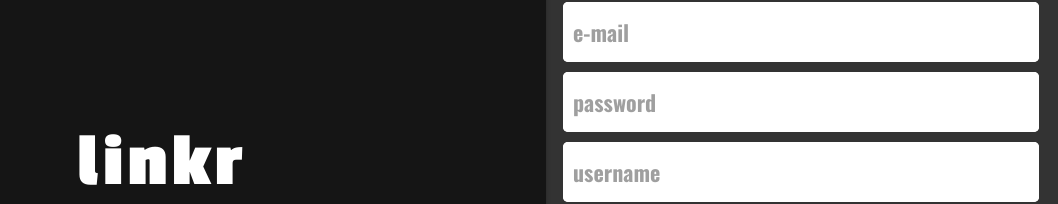
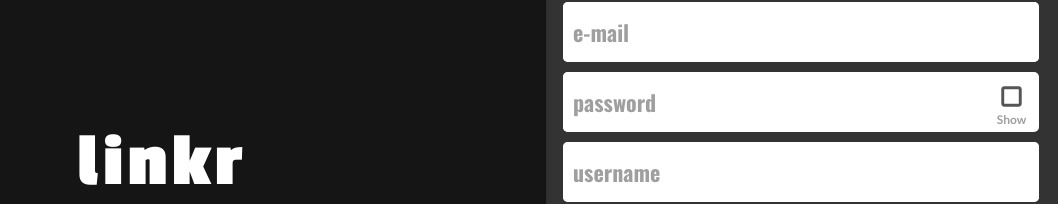
Before and after one commit to danielpqb/projeto17-linkr-frontend, a React (Create React App) app: page /sign-up in a window 1280 px wide. Shown: the part 203-407 px from the top of the page, without its empty margins (222-1280 px from the left). Built offline with nearby package versions, Linux system fonts and the light colour scheme; no server answers.

Commit message:
Show password on SignUp

```diff
--- a/src/components/Screens/SignUp.jsx
+++ b/src/components/Screens/SignUp.jsx
@@ -87,6 +87,7 @@ export default function SignUp() {
             setForm({ ...form, password: e.target.value });
           }}
           value={form.password}
+          hasCheckBox={true}
         />
         <InputBox
           name="name"
```
